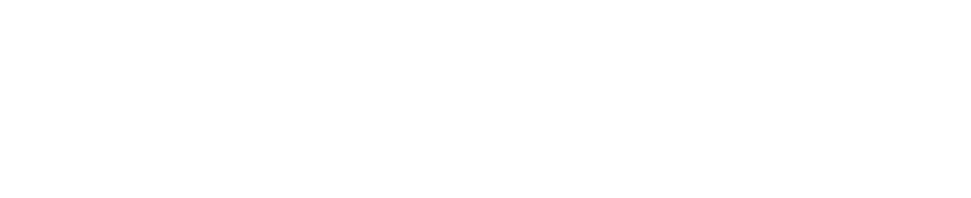
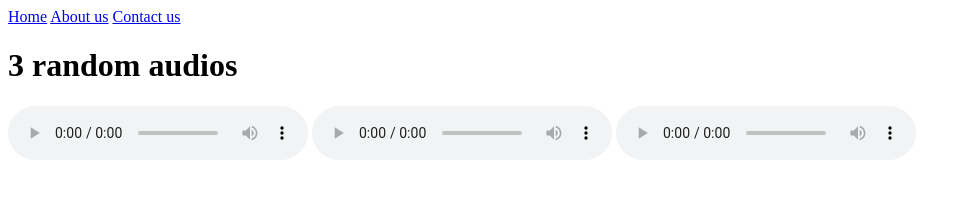
Before and after one commit to acciojob/semantic-navbar-and-audios-hemant0933, a website: page main.html in a window 1280 px wide. Shown: the whole page, without its empty margins (0-971 px from the left). Drawn offline with Linux system fonts and the light colour scheme.

Commit message:
added 3 audios

```diff
--- a/main.html
+++ b/main.html
@@ -1,16 +1,27 @@
 <!DOCTYPE html>
 
 <html>
+  <head>
+    <link rel="stylesheet" href="styles.css" />
+  </head>
 
-<head>
-	<link rel="stylesheet" href="styles.css">
-</head>
-
-<body>
-	<!-- the entire body must be written by student -->
-    <script type="text/javascript" src="./script.js">
-</script>
-
-</body>
-
+  <body>
+    <nav>
+      <a href="https://www.instagram.com/">Home</a>
+      <a href="https://www.instagram.com/">About us</a>
+      <a href="https://www.instagram.com/">Contact us</a>
+    </nav>
+    <h1>3 random audios</h1>
+    <audio controls>
+      <source src="audio1.mp3" type="audio/mpeg">
+    </audio>
+    <audio controls>
+      <source src="audio2.ogg" type="audio/ogg">
+    </audio>
+    <audio controls>
+      <source src="audio3.mp3" type="audio/mpeg">
+    </audio>
+    <!-- the entire body must be written by student -->
+    <script type="text/javascript" src="./script.js"></script>
+  </body>
 </html>
```
Also changed, not shown: 3 other files.
